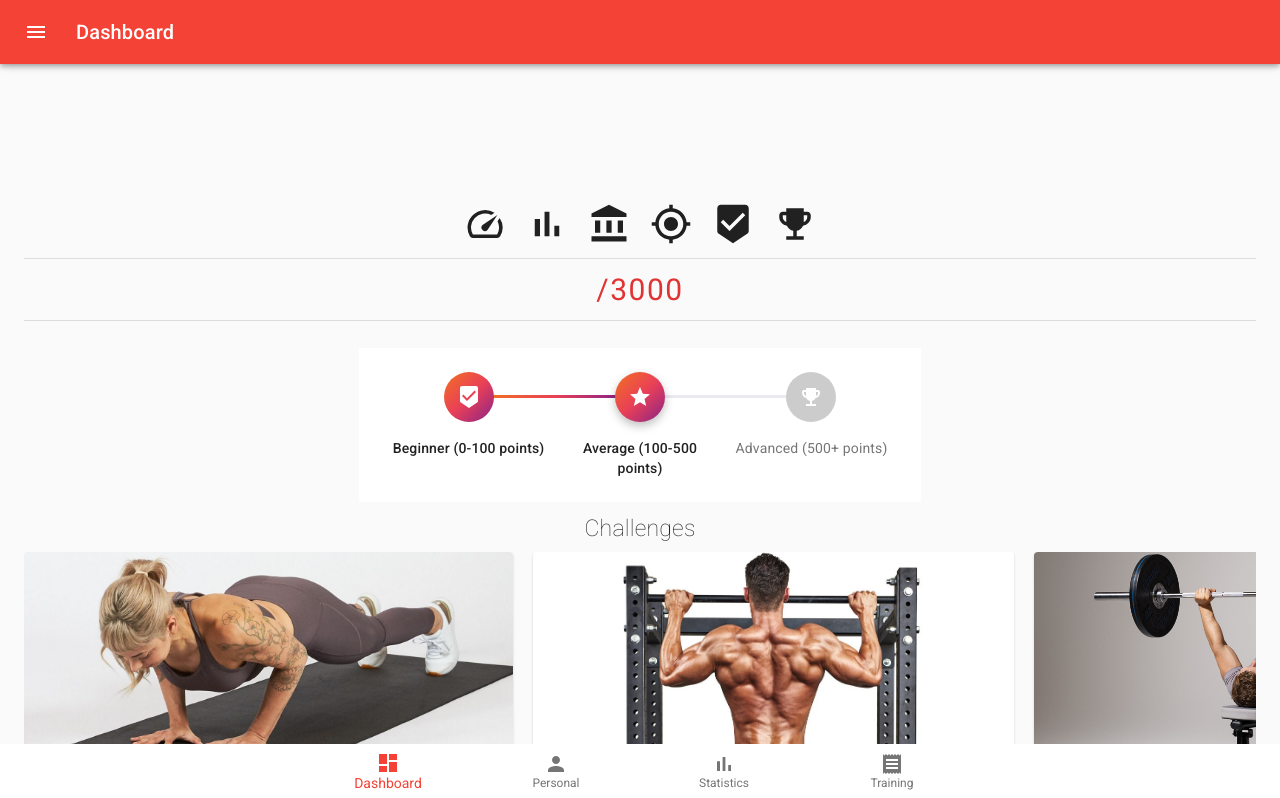
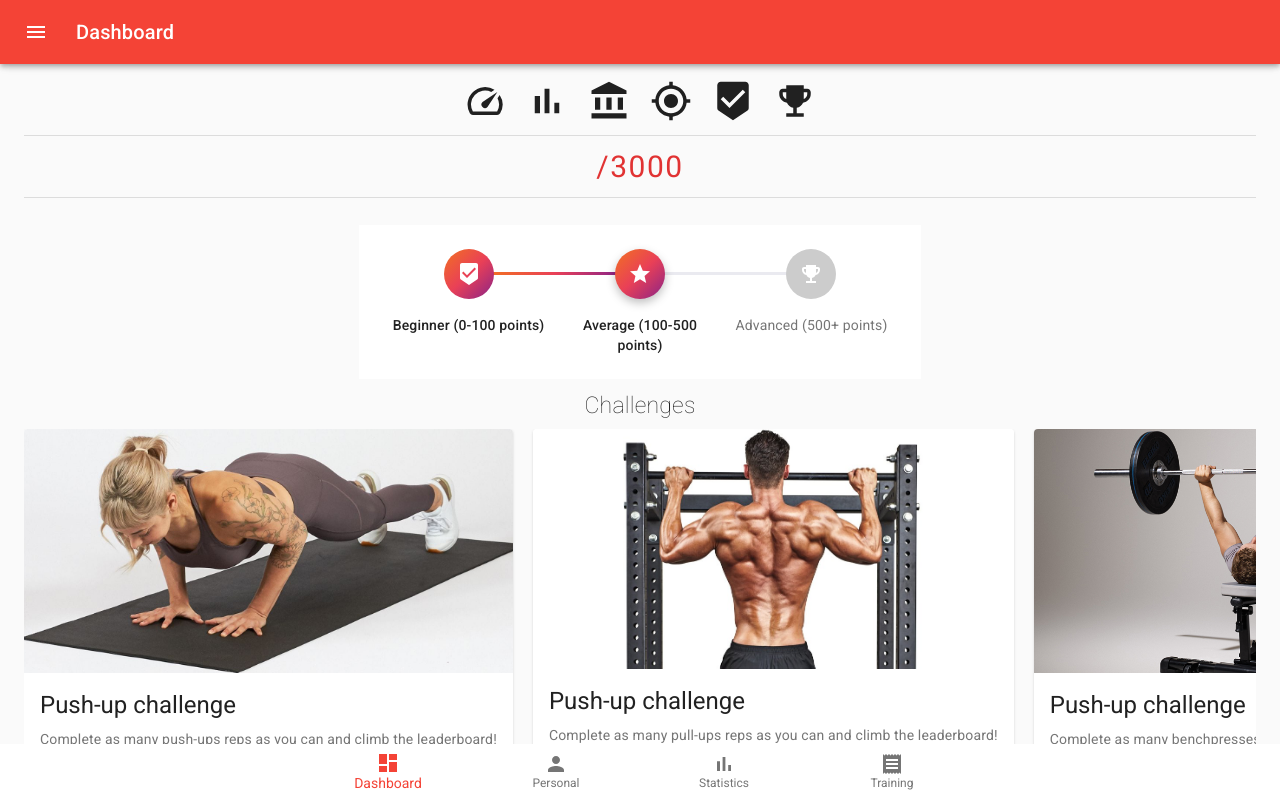
Before and after one commit to Giulianini/ASW-1920-GYMMY, a React (Create React App) app in the folder app/: page /user/dashboard in a window 1280 px wide. Shown: the top 798 px of the page. Built offline with nearby package versions, Linux system fonts and the light colour scheme; no server answers.

Commit message:
fix spacing up on upscaling window

```diff
--- a/app/src/components/user/dashboard/Dashboard.js
+++ b/app/src/components/user/dashboard/Dashboard.js
@@ -24,12 +24,8 @@ import CustomStepper from "./CustomStepper"
 const useStyles = makeStyles(theme => ({
     rootGrid: {
         [theme.breakpoints.up('md')]: {
-            paddingTop: "10%",
             minHeight: "100vh",
-        },
-        [theme.breakpoints.down('md')]: {
-            paddingTop: 10,
-        },
+        }
     },
     divider: {
         width: '100%'
```
